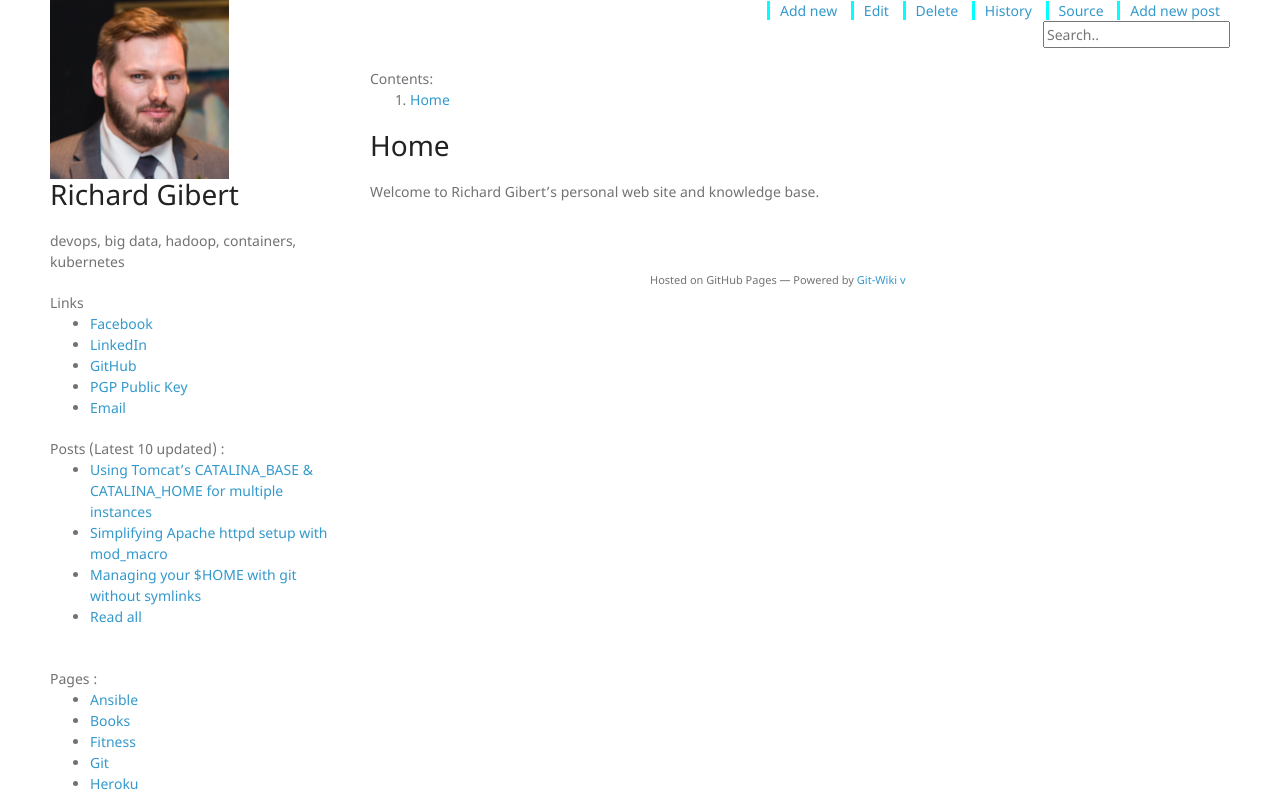
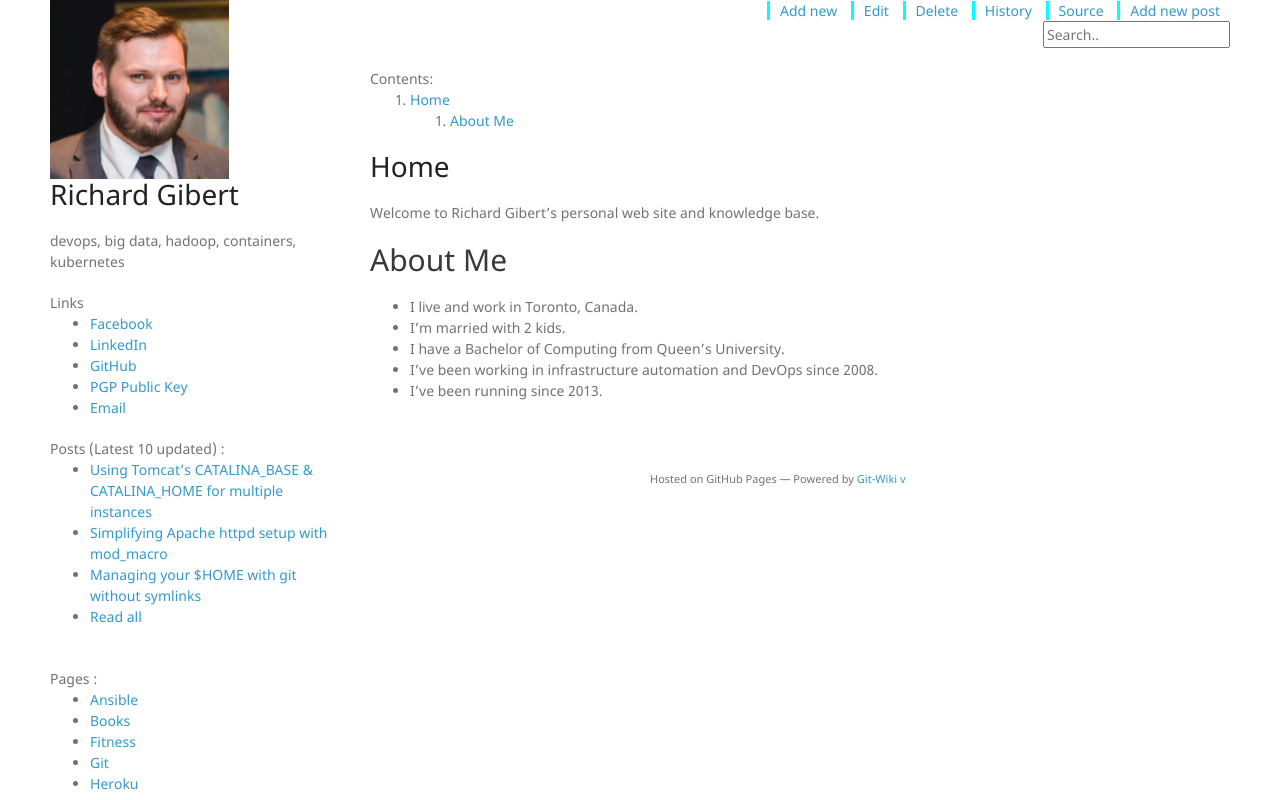
Before and after one commit to rgibert/rgibert.github.io, a Jekyll site: the page built from wiki/main_page.md, in a window 1280 px wide. Shown: the part 150-950 px from the top of the page. Built offline with Jekyll 4.4.1, drawn with Linux system fonts in a browser that asks for light colours; nearby versions of some CDN libraries; our own code applies the rules of GitHub Pages for plain Markdown files.

Commit message:
add about me

```diff
--- a/wiki/main_page.md
+++ b/wiki/main_page.md
@@ -5,3 +5,11 @@ redirect_from: "/"
 # Home
 
 Welcome to Richard Gibert's personal web site and knowledge base.
+
+## About Me
+
+- I live and work in Toronto, Canada.
+- I'm married with 2 kids.
+- I have a Bachelor of Computing from Queen's University.
+- I've been working in infrastructure automation and DevOps since 2008.
+- I've been running since 2013.
```
